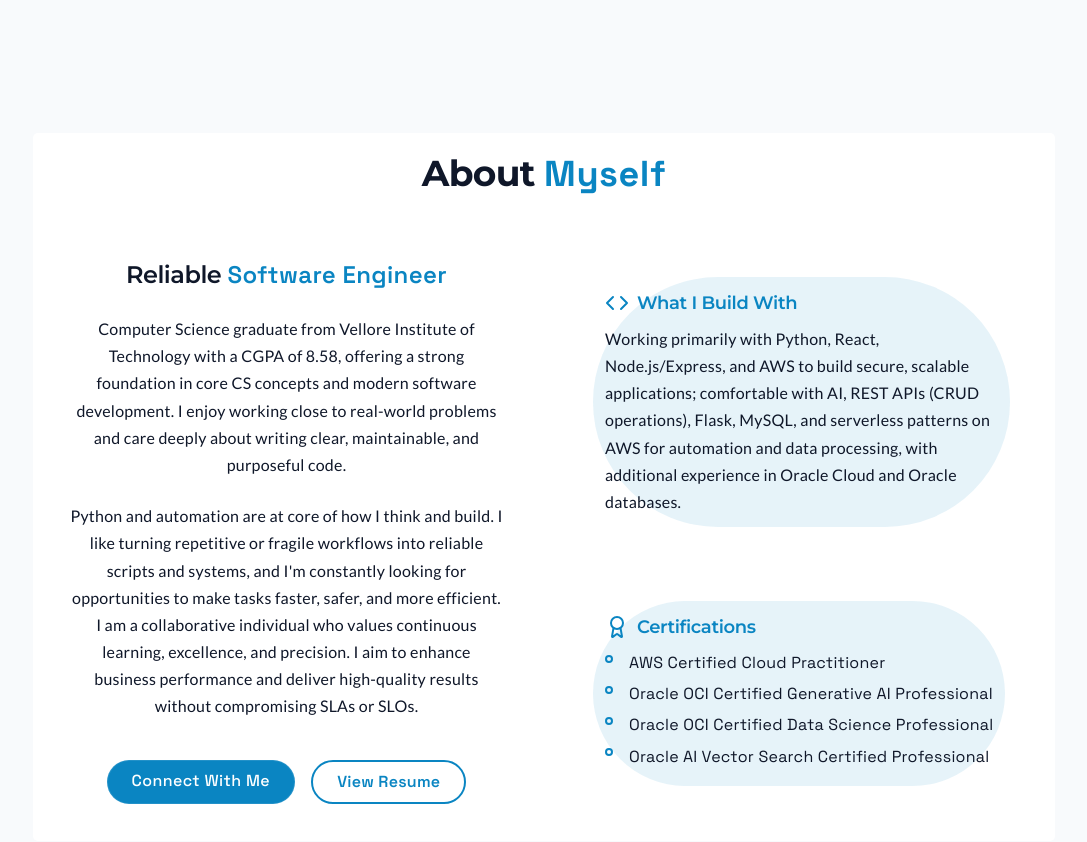
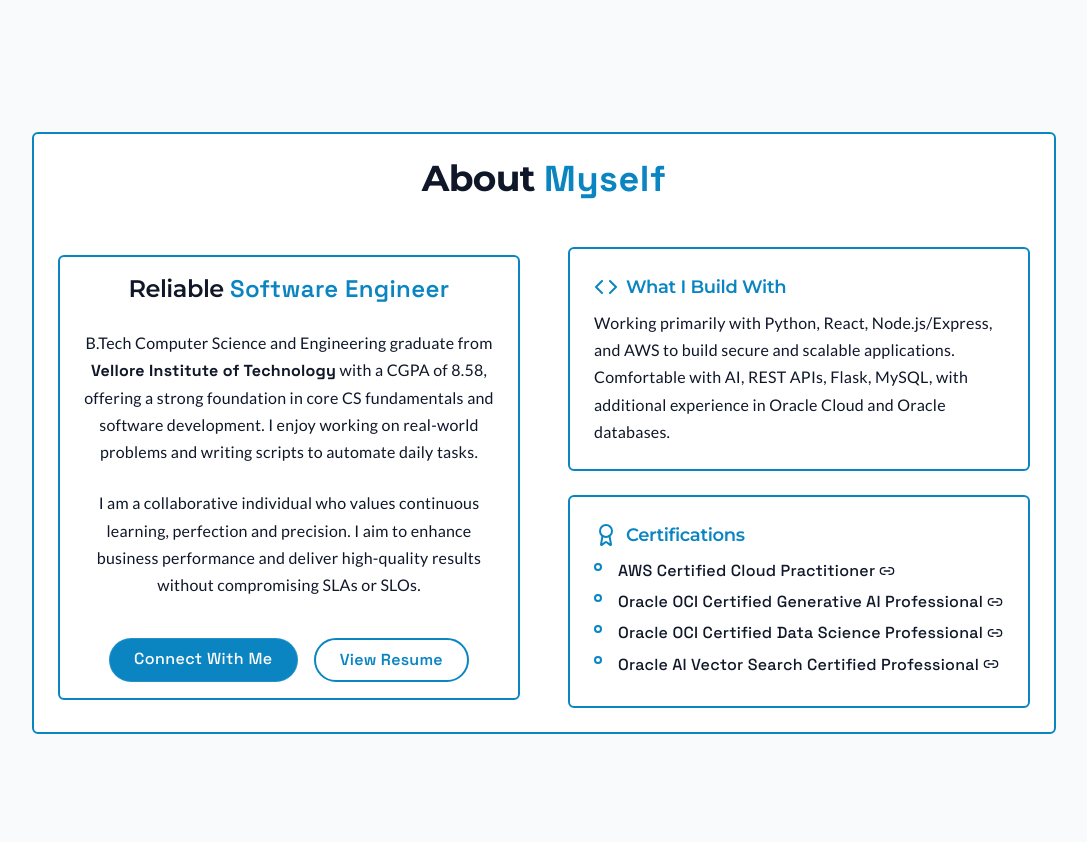
Before and after one commit to ERSA-14/ERSA_portfolio, a React (Vite) app: page / in a window 1280 px wide. Shown: the part 860-1702 px from the top of the page, without its empty margins (96-1183 px from the left). Built offline with nearby package versions, Linux system fonts and the light colour scheme; no server answers.

Commit message:
fixed menu

```diff
--- a/src/components/AboutMe.jsx
+++ b/src/components/AboutMe.jsx
@@ -1,10 +1,10 @@
-import { Code, User, Award } from "lucide-react";
+import { Code, User, Award, Link2 } from "lucide-react";
 
 export const AboutMe = () => {
   return (
     <section id="About" className="relative px-4 py-24">
       {" "}
-      <div className="container mx-auto max-w-5xl p-5 gradient-border card-hover">
+      <div className="container mx-auto max-w-5xl p-6 gradient-border">
         <h2 className="text-3xl md:text-4xl font-bold mb-12 text-center ">
           About <span className="text-primary">Myself</span>
         </h2>
@@ -18,21 +18,18 @@ export const AboutMe = () => {
             </h3>
 
             <p className="text-muted-foreground">
-              Computer Science graduate from Vellore Institute of Technology
+              B.Tech Computer Science and Engineering graduate from{" "}
+              <span className="font-bold">Vellore Institute of Technology</span>{" "}
               with a CGPA of 8.58, offering a strong foundation in core CS
-              concepts and modern software development. I enjoy working close to
-              real-world problems and care deeply about writing clear,
-              maintainable, and purposeful code.
+              fundamentals and software development. I enjoy working on
+              real-world problems and writing scripts to automate daily tasks.
             </p>
 
             <p className="text-muted-foreground">
-              Python and automation are at core of how I think and build. I like
-              turning repetitive or fragile workflows into reliable scripts and
-              systems, and I'm constantly looking for opportunities to make
-              tasks faster, safer, and more efficient. I am a collaborative
-              individual who values continuous learning, excellence, and
-              precision. I aim to enhance business performance and deliver
-              high-quality results without compromising SLAs or SLOs.
+              I am a collaborative individual who values continuous learning,
+              perfection and precision. I aim to enhance business performance
+              and deliver high-quality results without compromising SLAs or
+              SLOs.
             </p>
 
             <div className="flex flex-col sm:flex-row gap-4 pt-4 justify-center">
@@ -51,43 +48,38 @@ export const AboutMe = () => {
           </div>
           <div id="skills" className="grid grid-cols-1 gap-6">
             <div className="gradient-border p-6 card-hover">
-              <div className="flex items-start gap-4">
-                <div className="p-3 rounded-full bg-primary/10">
               <div className="text-left">
                 <h4 className="font-semibold text-lg mb-2 flex items-center gap-2 text-primary">
                   <Code className="w-6 h-6 " />
                   What I Build With
                 </h4>
                 <p className="text-muted-foreground">
-                      Working primarily with Python, React, Node.js/Express, and
-                      AWS to build secure, scalable applications; comfortable
-                      with AI, REST APIs (CRUD operations), Flask, MySQL, and
-                      serverless patterns on AWS for automation and data
-                      processing, with additional experience in Oracle Cloud and
-                      Oracle databases.
+                  Working primarily with Python, React, Node.js/Express, and AWS
+                  to build secure and scalable applications. Comfortable with
+                  AI, REST APIs, Flask, MySQL, with additional experience in
+                  Oracle Cloud and Oracle databases.
+                  <br />
                 </p>
               </div>
             </div>
-              </div>
-            </div>
             <div className="gradient-border p-6 card-hover">
-              <div className="flex items-start gap-4">
-                <div className="p-3 rounded-full bg-primary/10 text-left">
+              <div className="text-left">
                 <h4 className="font-semibold text-lg mb-2 flex items-center gap-2 text-primary">
                   <Award className="w-6 h-6" />
                   Certifications
                 </h4>
 
-                  <p className="text-muted-foreground">
+                <p className="text-muted-foreground font-medium">
                   <ul className="hollow-circle">
                     <li>
                       <a
                         href="https://www.credly.com/badges/e3bf58f5-7a58-4847-a234-fa6d2814fa61/linked_in_profile"
                         target="_blank"
                         rel="noopener noreferrer"
-                          className="hover:text-primary transition-colors whitespace-nowrap"
+                        className="hover:text-primary transition-colors inline-flex items-center gap-1"
                       >
                         AWS Certified Cloud Practitioner
+                        <Link2 className="w-4 h-4" />
                       </a>
                     </li>
                     <li>
@@ -95,9 +87,10 @@ export const AboutMe = () => {
                         href="https://catalog-education.oracle.com/pls/certview/sharebadge?id=7712CB35AAD0B31FDE3154077E3F7D29EDAF1DA70C7F51969EE97CACF32A0C49"
                         target="_blank"
                         rel="noopener noreferrer"
-                          className="hover:text-primary transition-colors"
+                        className="hover:text-primary transition-colors inline-flex items-center gap-1"
                       >
                         Oracle OCI Certified Generative AI Professional
+                        <Link2 className="w-4 h-4" />
                       </a>
                     </li>
                     <li>
@@ -105,9 +98,10 @@ export const AboutMe = () => {
                         href="https://catalog-education.oracle.com/ords/certview/sharebadge?id=91CBB24852A192D2E793E6D8616BDF73D0BCF982B98FDFEAB8240C9DD25304E4"
                         target="_blank"
                         rel="noopener noreferrer"
-                          className="hover:text-primary transition-colors"
+                        className="hover:text-primary transition-colors inline-flex items-center gap-1"
                       >
                         Oracle OCI Certified Data Science Professional
+                        <Link2 className="w-4 h-4" />
                       </a>
                     </li>
                     <li>
@@ -115,15 +109,15 @@ export const AboutMe = () => {
                         href="https://catalog-education.oracle.com/pls/certview/sharebadge?id=42B248756A96C0E862B8CA7AAB6BD7443E85CA8EF0C0CD29EC2CBBBCCA1996CD"
                         target="_blank"
                         rel="noopener noreferrer"
-                          className="hover:text-primary transition-colors"
+                        className="hover:text-primary transition-colors inline-flex items-center gap-1"
                       >
                         Oracle AI Vector Search Certified Professional
+                        <Link2 className="w-4 h-4" />
                       </a>
                     </li>
                   </ul>
                 </p>
               </div>
-              </div>{" "}
             </div>
           </div>
         </div>
--- a/src/components/HomePage.jsx
+++ b/src/components/HomePage.jsx
@@ -20,10 +20,10 @@ export const HomePage = () => {
             </span>
           </h1>
           <p className="text-lg md:text-xl text-muted-foreground max-w-2xl mx-auto opacity-0 animate-fade-in-delay-3">
-            As an aspiring software and web architect, I engineer stellar
-            digital solutions with the precision of orbital mechanics. I'm
-            committed to launching efficient, high-quality applications that
-            explore the frontiers of open-source technology.
+            An software and web architect, I engineer stellar digital solutions
+            with the precision of orbital mechanics. I'm committed to launching
+            efficient, high-quality applications that explore the frontiers of
+            Internet.
             <span> </span>{" "}
           </p>
 
--- a/src/components/NavBar.jsx
+++ b/src/components/NavBar.jsx
@@ -86,17 +86,20 @@ export const NavBar = () => {
 
       {/* Mobile Menu Content */}
       {isMobileMenuOpen && (
-        <div className="md:hidden absolute top-full left-0 w-full bg-transparent/95 backdrop-blur-xs border-b border-border p-4 flex flex-col gap-3 shadow-lg animate-in slide-in-from-top-0">
+        <div className="md:hidden absolute top-full right-4 mt-2 w-max bg-background/95 backdrop-blur-md border border-border rounded-xl p-2 flex flex-col gap-0.5 shadow-xl animate-in slide-in-from-top-2 fade-in-20">
           {navItems.map((item) => (
             <a
               key={item.name}
               href={item.href}
-              className="text-base font-medium text-foreground hover:text-primary transition-colors"
+              className="text-sm font-medium text-foreground hover:text-primary transition-colors px-3 py-1.5 rounded-lg"
               onClick={() => setIsMobileMenuOpen(false)}
             >
               {item.name}
             </a>
           ))}
+          <div className="pt-1 mt-1 border-t border-border flex justify-center">
+            <ThemeToggle />
+          </div>
         </div>
       )}
     </nav>
--- a/src/index.css
+++ b/src/index.css
@@ -158,36 +158,59 @@
   }
 }
 
-@utility text-glow {
+.text-glow {
   @apply relative;
   text-shadow: 0 0 20px rgba(255, 215, 100, 0.4);
 }
 
-@utility card-hover {
+.card-hover {
   @apply transition-all duration-500 hover:scale-[1.01] hover:shadow-xl hover:shadow-primary/10;
 }
 
-@utility gradient-border {
+.gradient-border {
   @apply relative rounded-md;
   background: linear-gradient(to right, hsl(var(--card)), hsl(var(--card)));
   background-clip: padding-box;
-  border: 1px solid transparent;
+  border: 2px solid hsl(var(--primary));
+  transition: all 0.3s ease-in-out;
 }
 
-@utility cosmic-button {
+/* Glow effect only for inner cards inside the About section, not the main container */
+#AboutMe.gradient-border:hover,
+#skills .gradient-border:hover {
+  box-shadow: 0 0 20px hsl(var(--primary) / 0.6),
+    0 0 40px hsl(var(--primary) / 0.4), 0 0 60px hsl(var(--primary) / 0.2);
+  border-color: hsl(var(--primary));
+}
+
+/* Dark mode hover effects - darker background and border */
+.dark .gradient-border:hover {
+  background: linear-gradient(to right, hsl(224 71% 2%), hsl(224 71% 2%));
+  border-color: hsl(190 100% 35%);
+}
+
+.dark #AboutMe.gradient-border:hover,
+.dark #skills .gradient-border:hover {
+  background: linear-gradient(to right, hsl(224 71% 2%), hsl(224 71% 2%));
+  border-color: hsl(190 100% 35%);
+  box-shadow: 0 0 20px hsl(190 100% 30% / 0.7), 0 0 40px hsl(190 100% 30% / 0.5),
+    0 0 60px hsl(190 100% 30% / 0.3);
+}
+
+.cosmic-button {
   @apply px-6 py-2 rounded-full bg-primary text-primary-foreground font-medium tracking-wide
   transition-all duration-300 hover:shadow-[0_0_25px_rgba(59,189,219,0.4)]
   hover:scale-105 active:scale-95 border border-white/10;
 }
 
-@utility star {
+.star {
   @apply absolute rounded-full;
   background-color: #fff;
   box-shadow: 0 0 4px 1px rgba(255, 255, 255, 0.8),
     0 0 12px 2px rgba(59, 189, 219, 0.3);
 }
 
-@utility meteor {
+.meteor {
   @apply absolute bg-linear-to-r from-white via-white to-transparent rounded-full;
   box-shadow: 0 0 10px 5px rgba(255, 255, 255, 0.3);
 }
@@ -199,7 +222,7 @@
   text-align: center;
 }
 
-@utility moon {
+.moon {
   @apply absolute rounded-full bg-gradient-to-br from-amber-50 via-yellow-100 to-amber-200 animate-float cursor-pointer hover:scale-110 transition-transform duration-300 flex items-center justify-center;
   background: radial-gradient(
     circle at 30% 30%,
```
Lines whose indentation alone changed are shown as unchanged.
